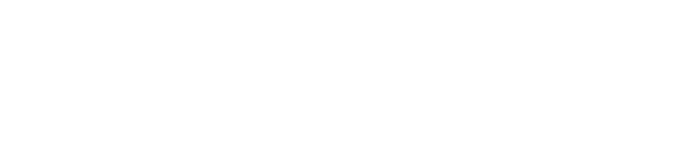
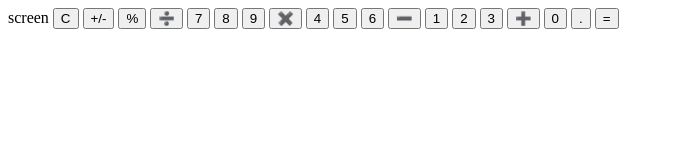
Before and after one commit to GeorgeSwift16/Project-2-Calculator-Nology, a plain HTML site: page index.html in a window 1280 px wide. Shown: the whole page, without its empty margins (0-674 px from the left). Drawn offline with nearby package versions, Linux system fonts and the light colour scheme; files that its build step writes are made by us from their sources.

Commit message:
html first draft complete, buttons made, type, name, form, onclick

```diff
--- a/index.html
+++ b/index.html
@@ -8,6 +8,32 @@
     <title>Project 2 Calculator</title>
 </head>
 <body>
-
+    <!-- calculator section -->
+    <section class="calculator">
+        <!-- calculator block class=calculator__element -->
+        <form id="calculator" class="calculator__form">
+            <!-- calculator buttons, class=calculator__button-"button value displayed" type=button form=calculator onlick=myfunction -->
+            <output class="calculator__output">screen</output>
+            <button class="calculator__button-C" name="button-C" type="button" form="calculator" value="C" onclick="myfunction()">C</button>
+            <button class="calculator__button-plusMinus" name="button-plusMinus" type="button" form="calculator" value="plusMinus" onclick="myfunction()">+/-</button>
+            <button class="calculator__button-percent" name="button-percent" type="button" form="calculator" value="%" onclick="myfunction()">%</button>
+            <button class="calculator__button-divide" name="button-divide" type="button" form="calculator" value="/" onclick="myfunction()">➗</button>
+            <button class="calculator__button-7" name="button-7" type="button" form="calculator" value="7" onclick="myfunction()">7</button>
+            <button class="calculator__button-8" name="button-8" type="button" form="calculator" value="8" onclick="myfunction()">8</button>
+            <button class="calculator__button-9" name="button-9" type="button" form="calculator" value="9" onclick="myfunction()">9</button>
+            <button class="calculator__button-multiply" name="button-multiply" type="button" form="calculator" value="*" onclick="myfunction()">✖️</button>
+            <button class="calculator__button-4" name="button-4" type="button" form="calculator" value="4" onclick="myfunction()">4</button>
+            <button class="calculator__button-5" name="button-5" type="button" form="calculator" value="5" onclick="myfunction()">5</button>
+            <button class="calculator__button-6" name="button-6" type="button" form="calculator" value="6" onclick="myfunction()">6</button>
+            <button class="calculator__button-minus" name="button-minus" type="button" form="calculator" value="-" onclick="myfunction()">➖</button>
+            <button class="calculator__button-1" name="button-1" type="button" form="calculator" value="1" onclick="myfunction()">1</button>
+            <button class="calculator__button-2" name="button-2" type="button" form="calculator" value="2" onclick="myfunction()">2</button>
+            <button class="calculator__button-3" name="button-3" type="button" form="calculator" value="3" onclick="myfunction()">3</button>
+            <button class="calculator__button-plus" name="button-plus" type="button" form="calculator" value="+" onclick="myfunction()">➕</button>
+            <button class="calculator__button-0" name="button-0" type="button" form="calculator" value="0" onclick="myfunction()">0</button>
+            <button class="calculator__button-decimalPlace" name="button-decimalPlace" type="button" form="calculator" value="." onclick="myfunction()">.</button>
+            <button class="calculator__button-equals" name="button-equals" type="button" form="calculator" value="=" onclick="myfunction()">=</button>
+        </form>
+    </section>
 </body>
 </html>
```
